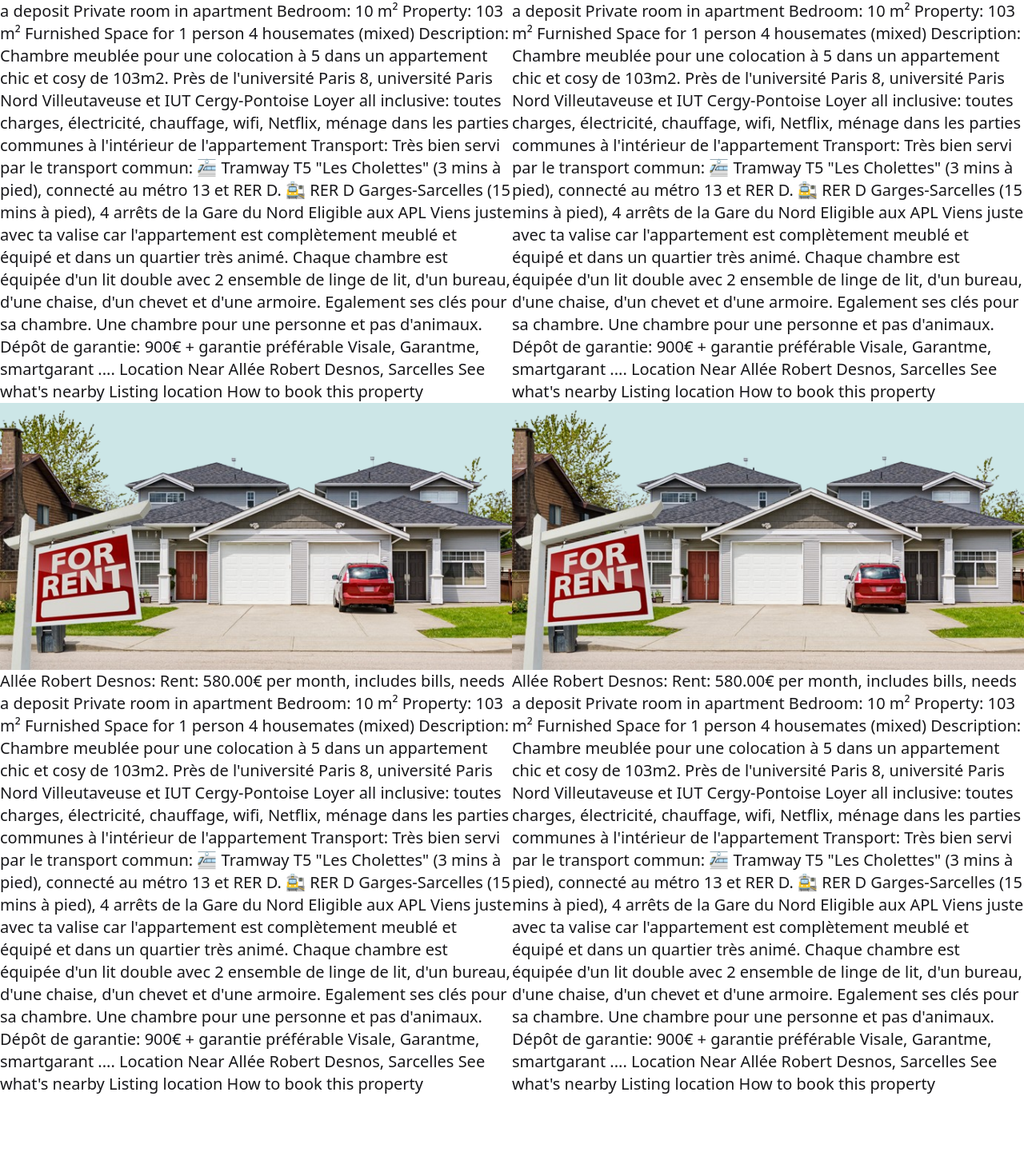
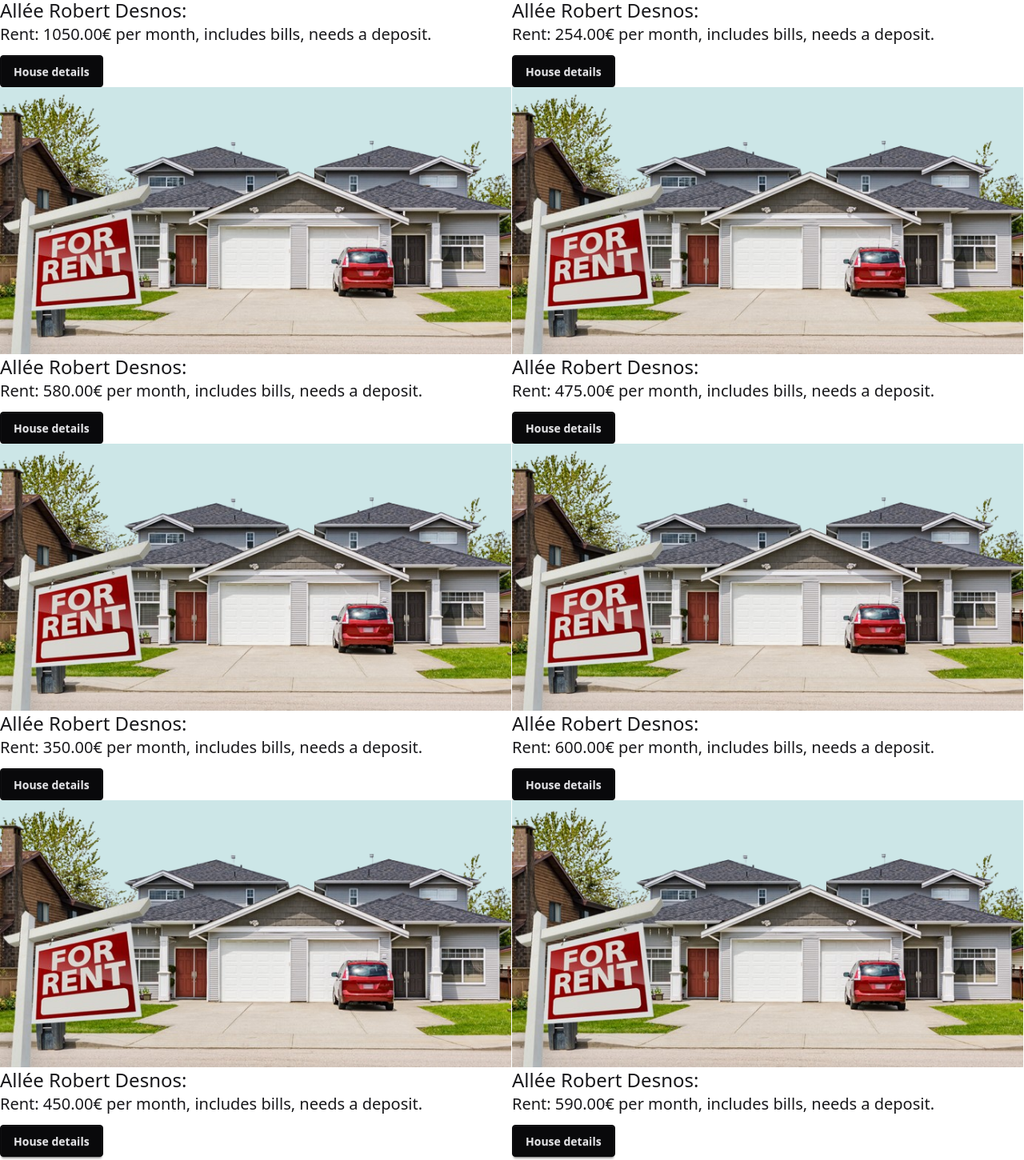
Before and after one commit to AIMINTU/Exammid2, a React (Vite) app: page /houses in a window 1280 px wide. Shown: the part 1330-2781 px from the top of the page at 80% size. Built offline with nearby package versions, Linux system fonts and the light colour scheme.

Commit message:
Working about slide

```diff
--- a/src/Pages/HouseDetails/HouseDetails.jsx
+++ b/src/Pages/HouseDetails/HouseDetails.jsx
@@ -42,6 +42,51 @@ const HouseDetails = () => {
                     See what's nearby
                     Listing location
                     How to book this property
+                    <p className='text-xl'>
+                    Allée Robert Desnos:
+                    Rent: 580.00€ per month, includes bills, needs a deposit
+                    Private room in apartment
+                    Bedroom: 10 m²
+                    Property: 103 m²
+                    Furnished
+                    Space for 1 person
+                    4 housemates (mixed)
+                    Description:
+                    Chambre meublée pour une colocation à 5 dans un appartement chic et cosy de 103m2. Près de l'université Paris 8, université Paris Nord Villeutaveuse et IUT Cergy-Pontoise
+
+                    Loyer all inclusive: toutes charges, électricité, chauffage, wifi, Netflix, ménage dans les parties communes à l'intérieur de l'appartement
+                    Transport:
+
+                    Très bien servi par le transport commun:
+
+                    🚈 Tramway T5 "Les Cholettes" (3 mins à pied), connecté au métro 13 et RER D.
+
+                    🚉 RER D Garges-Sarcelles (15 mins à pied), 4 arrêts de la Gare du Nord
+
+                    Eligible aux APL
+
+                    Viens juste avec ta valise car l'appartement est complètement meublé et équipé et dans un quartier très animé.
+
+
+
+                    Chaque chambre est équipée d'un lit double avec 2 ensemble de linge de lit, d'un bureau, d'une chaise, d'un chevet et d'une armoire. Egalement ses clés pour sa chambre.
+
+                    Une chambre pour une personne et pas d'animaux.
+
+                    Dépôt de garantie: 900€ + garantie préférable Visale, Garantme, smartgarant ....
+
+
+
+                    Location
+                    Near Allée Robert Desnos, Sarcelles
+                    See what's nearby
+                    Listing location
+                    How to book this property
+
+
+
+
+                </p>
 
 
             </p>
--- a/src/Pages/Houseprice/HousePrice.jsx
+++ b/src/Pages/Houseprice/HousePrice.jsx
@@ -6,255 +6,76 @@ const HousePrice = () => {
     return (
         <div className='grid grid-cols-2'>
             <div className=''>
-                <img className='h-[330px]' src={cat} alt="" />
-                <p className='text-xl'>
-                    Allée Robert Desnos:
-                    Rent: 580.00€ per month, includes bills, needs a deposit.
-
-
-
-                </p>
+                <img className='h-[334px]' src={cat} alt="" />
+                <h1 className='text-bold text-2xl'>Allée Robert Desnos:</h1>
+                <p className='text-xl'> Rent: 580.00€ per month, includes bills, needs a deposit.</p>
                 <Link to='/housedetails'><button className='btn btn-neutral mt-3'>House details</button></Link>
             </div>
             <div className=''>
-                <img src={cat} alt="" />
-                <p className='text-xl'>
-                    Allée Robert Desnos:
-                    Rent: 580.00€ per month, includes bills, needs a deposit
-                    Private room in apartment
-                    Bedroom: 10 m²
-                    Property: 103 m²
-                    Furnished
-                    Space for 1 person
-                    4 housemates (mixed)
-                    Description:
-                    Chambre meublée pour une colocation à 5 dans un appartement chic et cosy de 103m2. Près de l'université Paris 8, université Paris Nord Villeutaveuse et IUT Cergy-Pontoise
-
-                    Loyer all inclusive: toutes charges, électricité, chauffage, wifi, Netflix, ménage dans les parties communes à l'intérieur de l'appartement
-                    Transport:
-
-                    Très bien servi par le transport commun:
-
-                    🚈 Tramway T5 "Les Cholettes" (3 mins à pied), connecté au métro 13 et RER D.
-
-                    🚉 RER D Garges-Sarcelles (15 mins à pied), 4 arrêts de la Gare du Nord
-
-                    Eligible aux APL
-
-                    Viens juste avec ta valise car l'appartement est complètement meublé et équipé et dans un quartier très animé.
-
-
-
-                    Chaque chambre est équipée d'un lit double avec 2 ensemble de linge de lit, d'un bureau, d'une chaise, d'un chevet et d'une armoire. Egalement ses clés pour sa chambre.
-
-                    Une chambre pour une personne et pas d'animaux.
-
-                    Dépôt de garantie: 900€ + garantie préférable Visale, Garantme, smartgarant ....
-
-
-
-                    Location
-                    Near Allée Robert Desnos, Sarcelles
-                    See what's nearby
-                    Listing location
-                    How to book this property
-
-
-
-
-                </p>
+                <img className='h-[334px]' src={cat} alt="" />
+                <h1 className='text-bold text-2xl'>Allée Robert Desnos:</h1>
+                <p className='text-xl'> Rent: 775.00€ per month, includes bills, needs a deposit.</p>
+                <Link to='/housedetails'><button className='btn btn-neutral mt-3'>House details</button></Link>
             </div>
             <div className=''>
-                <img src={cat} alt="" />
-                <p className='text-xl'>
-                    Allée Robert Desnos:
-                    Rent: 580.00€ per month, includes bills, needs a deposit
-                    Private room in apartment
-                    Bedroom: 10 m²
-                    Property: 103 m²
-                    Furnished
-                    Space for 1 person
-                    4 housemates (mixed)
-                    Description:
-                    Chambre meublée pour une colocation à 5 dans un appartement chic et cosy de 103m2. Près de l'université Paris 8, université Paris Nord Villeutaveuse et IUT Cergy-Pontoise
-
-                    Loyer all inclusive: toutes charges, électricité, chauffage, wifi, Netflix, ménage dans les parties communes à l'intérieur de l'appartement
-                    Transport:
-
-                    Très bien servi par le transport commun:
-
-                    🚈 Tramway T5 "Les Cholettes" (3 mins à pied), connecté au métro 13 et RER D.
-
-                    🚉 RER D Garges-Sarcelles (15 mins à pied), 4 arrêts de la Gare du Nord
-
-                    Eligible aux APL
-
-                    Viens juste avec ta valise car l'appartement est complètement meublé et équipé et dans un quartier très animé.
-
-
-
-                    Chaque chambre est équipée d'un lit double avec 2 ensemble de linge de lit, d'un bureau, d'une chaise, d'un chevet et d'une armoire. Egalement ses clés pour sa chambre.
-
-                    Une chambre pour une personne et pas d'animaux.
-
-                    Dépôt de garantie: 900€ + garantie préférable Visale, Garantme, smartgarant ....
-
-
-
-                    Location
-                    Near Allée Robert Desnos, Sarcelles
-                    See what's nearby
-                    Listing location
-                    How to book this property
-
-
-
-
-                </p>
+                <img className='h-[334px]' src={cat} alt="" />
+                <h1 className='text-bold text-2xl'>Allée Robert Desnos:</h1>
+                <p className='text-xl'> Rent: 1150.00€ per month, includes bills, needs a deposit.</p>
+                <Link to='/housedetails'><button className='btn btn-neutral mt-3'>House details</button></Link>
             </div>
             <div className=''>
-                <img src={cat} alt="" />
-                <p className='text-xl'>
-                    Allée Robert Desnos:
-                    Rent: 580.00€ per month, includes bills, needs a deposit
-                    Private room in apartment
-                    Bedroom: 10 m²
-                    Property: 103 m²
-                    Furnished
-                    Space for 1 person
-                    4 housemates (mixed)
-                    Description:
-                    Chambre meublée pour une colocation à 5 dans un appartement chic et cosy de 103m2. Près de l'université Paris 8, université Paris Nord Villeutaveuse et IUT Cergy-Pontoise
-
-                    Loyer all inclusive: toutes charges, électricité, chauffage, wifi, Netflix, ménage dans les parties communes à l'intérieur de l'appartement
-                    Transport:
-
-                    Très bien servi par le transport commun:
-
-                    🚈 Tramway T5 "Les Cholettes" (3 mins à pied), connecté au métro 13 et RER D.
-
-                    🚉 RER D Garges-Sarcelles (15 mins à pied), 4 arrêts de la Gare du Nord
-
-                    Eligible aux APL
-
-                    Viens juste avec ta valise car l'appartement est complètement meublé et équipé et dans un quartier très animé.
-
-
-
-                    Chaque chambre est équipée d'un lit double avec 2 ensemble de linge de lit, d'un bureau, d'une chaise, d'un chevet et d'une armoire. Egalement ses clés pour sa chambre.
-
-                    Une chambre pour une personne et pas d'animaux.
-
-                    Dépôt de garantie: 900€ + garantie préférable Visale, Garantme, smartgarant ....
-
-
-
-                    Location
-                    Near Allée Robert Desnos, Sarcelles
-                    See what's nearby
-                    Listing location
-                    How to book this property
-
-
-
-
-                </p>
+                <img className='h-[334px]' src={cat} alt="" />
+                <h1 className='text-bold text-2xl'>Allée Robert Desnos:</h1>
+                <p className='text-xl'> Rent: 555.00€ per month, includes bills, needs a deposit.</p>
+                <Link to='/housedetails'><button className='btn btn-neutral mt-3'>House details</button></Link>
             </div>
             <div className=''>
-                <img src={cat} alt="" />
-                <p className='text-xl'>
-                    Allée Robert Desnos:
-                    Rent: 580.00€ per month, includes bills, needs a deposit
-                    Private room in apartment
-                    Bedroom: 10 m²
-                    Property: 103 m²
-                    Furnished
-                    Space for 1 person
-                    4 housemates (mixed)
-                    Description:
-                    Chambre meublée pour une colocation à 5 dans un appartement chic et cosy de 103m2. Près de l'université Paris 8, université Paris Nord Villeutaveuse et IUT Cergy-Pontoise
-
-                    Loyer all inclusive: toutes charges, électricité, chauffage, wifi, Netflix, ménage dans les parties communes à l'intérieur de l'appartement
-                    Transport:
-
-                    Très bien servi par le transport commun:
-
-                    🚈 Tramway T5 "Les Cholettes" (3 mins à pied), connecté au métro 13 et RER D.
-
-                    🚉 RER D Garges-Sarcelles (15 mins à pied), 4 arrêts de la Gare du Nord
-
-                    Eligible aux APL
-
-                    Viens juste avec ta valise car l'appartement est complètement meublé et équipé et dans un quartier très animé.
-
-
-
-                    Chaque chambre est équipée d'un lit double avec 2 ensemble de linge de lit, d'un bureau, d'une chaise, d'un chevet et d'une armoire. Egalement ses clés pour sa chambre.
-
-                    Une chambre pour une personne et pas d'animaux.
-
-                    Dépôt de garantie: 900€ + garantie préférable Visale, Garantme, smartgarant ....
-
-
-
-                    Location
-                    Near Allée Robert Desnos, Sarcelles
-                    See what's nearby
-                    Listing location
-                    How to book this property
-
-
-
-
-                </p>
+                <img className='h-[334px]' src={cat} alt="" />
+                <h1 className='text-bold text-2xl'>Allée Robert Desnos:</h1>
+                <p className='text-xl'> Rent: 1050.00€ per month, includes bills, needs a deposit.</p>
+                <Link to='/housedetails'><button className='btn btn-neutral mt-3'>House details</button></Link>
             </div>
             <div className=''>
-                <img src={cat} alt="" />
-                <p className='text-xl'>
-                    Allée Robert Desnos:
-                    Rent: 580.00€ per month, includes bills, needs a deposit
-                    Private room in apartment
-                    Bedroom: 10 m²
-                    Property: 103 m²
-                    Furnished
-                    Space for 1 person
-                    4 housemates (mixed)
-                    Description:
-                    Chambre meublée pour une colocation à 5 dans un appartement chic et cosy de 103m2. Près de l'université Paris 8, université Paris Nord Villeutaveuse et IUT Cergy-Pontoise
-
-                    Loyer all inclusive: toutes charges, électricité, chauffage, wifi, Netflix, ménage dans les parties communes à l'intérieur de l'appartement
-                    Transport:
-
-                    Très bien servi par le transport commun:
-
-                    🚈 Tramway T5 "Les Cholettes" (3 mins à pied), connecté au métro 13 et RER D.
-
-                    🚉 RER D Garges-Sarcelles (15 mins à pied), 4 arrêts de la Gare du Nord
-
-                    Eligible aux APL
-
-                    Viens juste avec ta valise car l'appartement est complètement meublé et équipé et dans un quartier très animé.
-
-
-
-                    Chaque chambre est équipée d'un lit double avec 2 ensemble de linge de lit, d'un bureau, d'une chaise, d'un chevet et d'une armoire. Egalement ses clés pour sa chambre.
-
-                    Une chambre pour une personne et pas d'animaux.
-
-                    Dépôt de garantie: 900€ + garantie préférable Visale, Garantme, smartgarant ....
-
-
-
-                    Location
-                    Near Allée Robert Desnos, Sarcelles
-                    See what's nearby
-                    Listing location
-                    How to book this property
-
-
-
-
-                </p>
+                <img className='h-[334px]' src={cat} alt="" />
+                <h1 className='text-bold text-2xl'>Allée Robert Desnos:</h1>
+                <p className='text-xl'> Rent: 254.00€ per month, includes bills, needs a deposit.</p>
+                <Link to='/housedetails'><button className='btn btn-neutral mt-3'>House details</button></Link>
+            </div>
+            <div className=''>
+                <img className='h-[334px]' src={cat} alt="" />
+                <h1 className='text-bold text-2xl'>Allée Robert Desnos:</h1>
+                <p className='text-xl'> Rent: 580.00€ per month, includes bills, needs a deposit.</p>
+                <Link to='/housedetails'><button className='btn btn-neutral mt-3'>House details</button></Link>
+            </div>
+            <div className=''>
+                <img className='h-[334px]' src={cat} alt="" />
+                <h1 className='text-bold text-2xl'>Allée Robert Desnos:</h1>
+                <p className='text-xl'> Rent: 475.00€ per month, includes bills, needs a deposit.</p>
+                <Link to='/housedetails'><button className='btn btn-neutral mt-3'>House details</button></Link>
+            </div>
+            <div className=''>
+                <img className='h-[334px]' src={cat} alt="" />
+                <h1 className='text-bold text-2xl'>Allée Robert Desnos:</h1>
+                <p className='text-xl'> Rent: 350.00€ per month, includes bills, needs a deposit.</p>
+                <Link to='/housedetails'><button className='btn btn-neutral mt-3'>House details</button></Link>
+            </div>
+            <div className=''>
+                <img className='h-[334px]' src={cat} alt="" />
+                <h1 className='text-bold text-2xl'>Allée Robert Desnos:</h1>
+                <p className='text-xl'> Rent: 600.00€ per month, includes bills, needs a deposit.</p>
+                <Link to='/housedetails'><button className='btn btn-neutral mt-3'>House details</button></Link>
+            </div>
+            <div className=''>
+                <img className='h-[334px]' src={cat} alt="" />
+                <h1 className='text-bold text-2xl'>Allée Robert Desnos:</h1>
+                <p className='text-xl'> Rent: 450.00€ per month, includes bills, needs a deposit.</p>
+                <Link to='/housedetails'><button className='btn btn-neutral mt-3'>House details</button></Link>
+            </div>
+            <div className=''>
+                <img className='h-[334px]' src={cat} alt="" />
+                <h1 className='text-bold text-2xl'>Allée Robert Desnos:</h1>
+                <p className='text-xl'> Rent: 590.00€ per month, includes bills, needs a deposit.</p>
+                <Link to='/housedetails'><button className='btn btn-neutral mt-3'>House details</button></Link>
             </div>
         </div>
     );
```
Also changed, not shown: src/Pages/SliderHouse/SliderHouse.jsx (+37 -4 lines).
